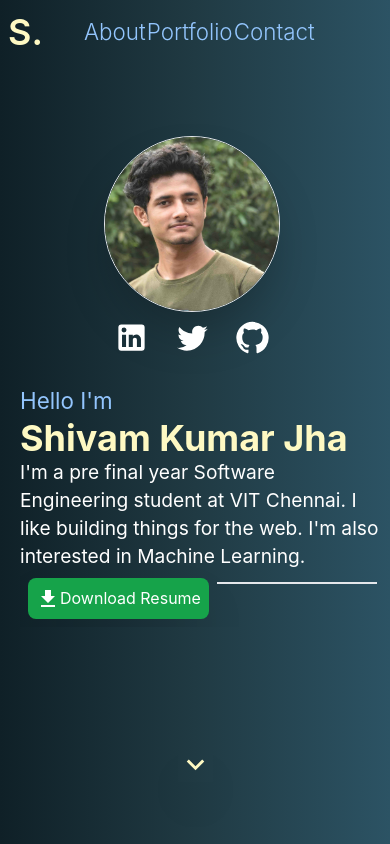
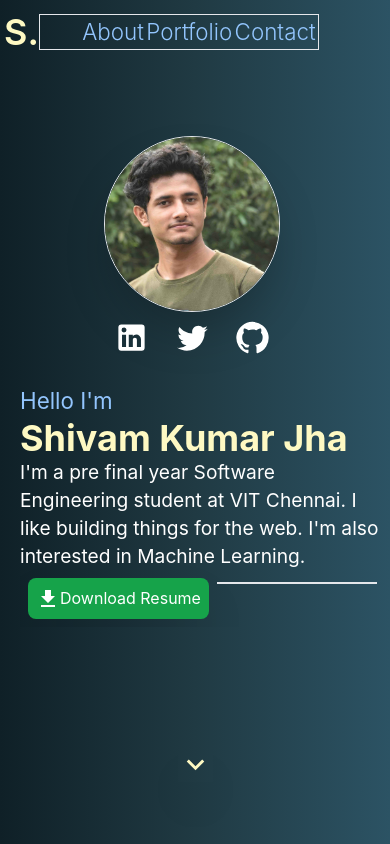
Before and after one commit to shivamkjha/portfolio_react, a React (Vite) app: page / in a window 390 px wide. Shown: the top 844 px of the page. Built offline with nearby package versions, Linux system fonts and the light colour scheme.

Commit message:
17th Dec

```diff
--- a/src/components/Navbar.jsx
+++ b/src/components/Navbar.jsx
@@ -3,7 +3,7 @@ import React from "react";
 function Navbar() {
   return (
     <div
-      className="w-screen h-16 sm:h-20 text-blue-300 flex p-2 sm:p-9 items-center justify-between text-xl font-light mb-40 fixed top-0 z-10"
+      className="w-screen h-16 sm:h-20 text-blue-300 flex p-1 sm:p-9 items-center justify-between text-xl font-light mb-40 fixed top-0 z-10"
       style={{
         background: "linear-gradient(to right, #0f2027, #203a43, #2c5364)",
       }}
@@ -11,7 +11,7 @@ function Navbar() {
       <div className="text-4xl sm:text-6xl font-semibold m-0 sm:hidd text-yellow-100">
         <a href="/">S.</a>
       </div>
-      <div className="flex w-96 sm:w-96 cursor-pointer justify-evenly sm:ml-0">
+      <div className="flex w-96 sm:w-96 cursor-pointer justify-evenly border">
         <div className="ml-10 hover:text-yellow-100 hover:scale-110 hover:underline hover:underline-offset-8 transition duration-200 ease-in-out relative">
           <a href="#about">About</a>
         </div>
```
